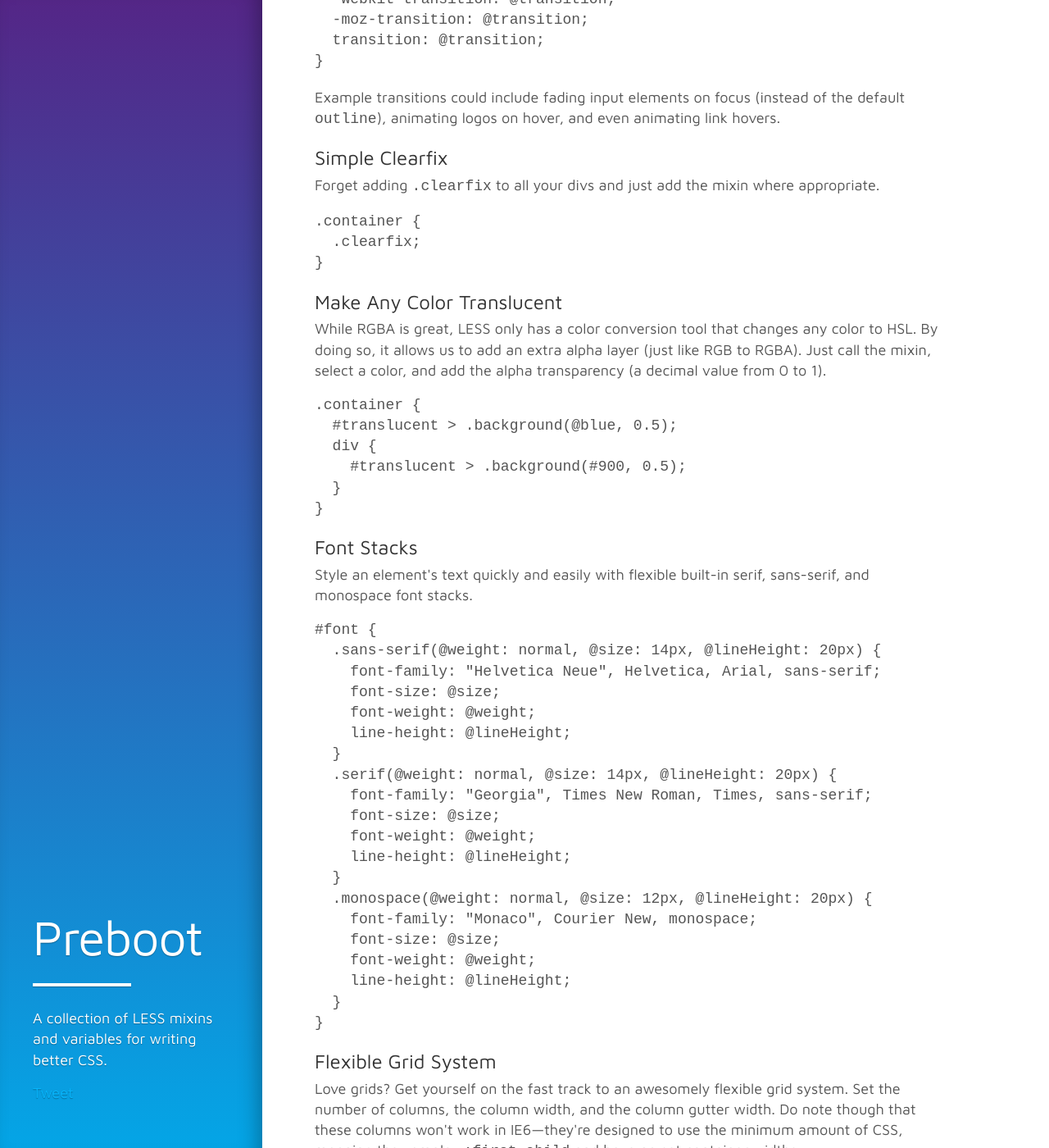
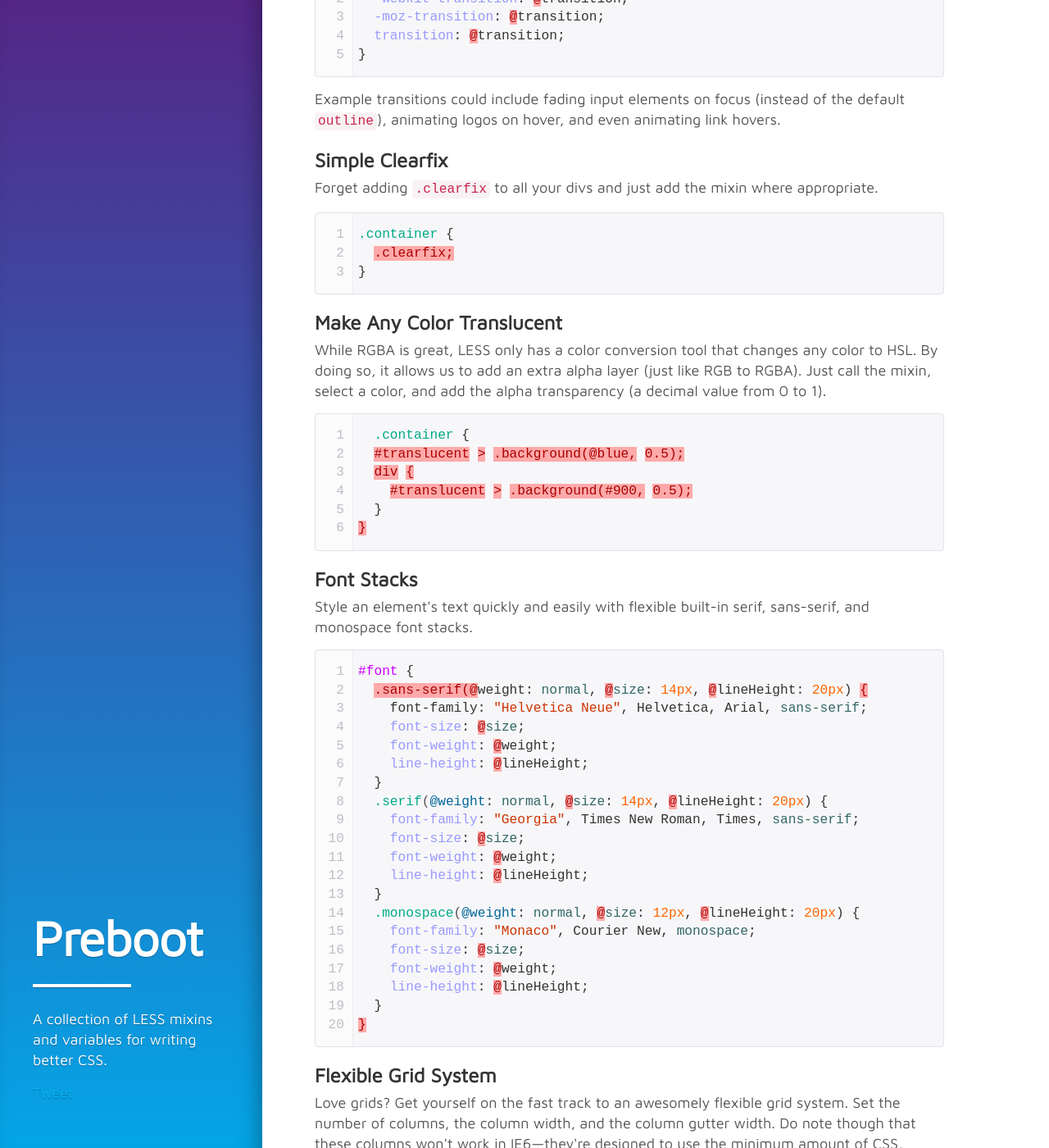
Before and after one commit to mdo/preboot, a Jekyll site: the page built from index.html, in a window 1280 px wide and 1400 px high, scrolled down 2491 px. Shown: the whole window at 82% size. Built offline with Jekyll 4.4.1, drawn with Linux system fonts in a browser that asks for light colours; comment, search, counter and statistics services are not loaded; some of the changed text lies outside the part shown.

Commit message:
fix up code blocks

```diff
--- a/index.html
+++ b/index.html
@@ -84,49 +84,61 @@
 
       <h3 id="box-shadow">Box (Drop) shadows</h3>
       <p>Give any element some depth in all the best browsers with a single rule. Be sure to use RGBA colors in your box shadows so they blend as seamlessly as possible with backgrounds.</p>
-<pre>.box-shadow(@shadow: 0 1px 3px rgba(0,0,0,.25)) {
+
+{% highlight css linenos %}
+.box-shadow(@shadow: 0 1px 3px rgba(0,0,0,.25)) {
   -webkit-box-shadow: @shadow;
   box-shadow: @shadow;
-}</pre>
+}
+{% endhighlight %}
 
       <h3 id="gradients">Gradients</h3>
       <p>Take any two colors and turn them into a most bodacious gradient of awesome. They even work with preset variables (see below) and RGBA colors. You can use vertical or horizontal gradients with the following lines of code:</p>
-<pre>#gradient > .vertical(#333,#000);
-#gradient > .horizontal(@blue,@red);</pre>
+{% highlight css linenos %}
+#gradient > .vertical(#333,#000);
+#gradient > .horizontal(@blue,@red);
+{% endhighlight %}
       <p>Two colors not enough? Go hog wild and add another color into the mix with a .three-color-gradient. Set the first color, the second color, the second color's color stop (a decimal value like 0.25), and the third color. Donezo.</p>
-<pre>#gradient > .vertical-three-colors(#777,#333,.25,#000);
-#gradient > .vertical-three-colors(@blue,@red,@purple);</pre>
+{% highlight css linenos %}
+#gradient > .vertical-three-colors(#777,#333,.25,#000);
+#gradient > .vertical-three-colors(@blue,@red,@purple);
+{% endhighlight %}
       <p>Go easy on those three color gradients though&mdash;they can get out of hand quick. Also, if you're feeling a little bit crazy, go ahead and take the <code>.vertical-three-colors</code> and expand them to four and five colors. Just don't let it get out of hand.</p>
 
       <h3 id="transitions">Transitions</h3>
       <p>Elegantly transition elements in style with a single rule.</p>
-<pre>.transition(@transition: all linear .2s) {
+{% highlight css linenos %}
+.transition(@transition: all linear .2s) {
   -webkit-transition: @transition;
   -moz-transition: @transition;
   transition: @transition;
-}</pre>
+}
+{% endhighlight %}
       <p>Example transitions could include fading input elements on focus (instead of the default <code>outline</code>), animating logos on hover, and even animating link hovers.</p>
 
       <h3 id="clearfix">Simple Clearfix</h3>
       <p>Forget adding <code>.clearfix</code> to all your divs and just add the mixin where appropriate.</p>
-<pre>.container {
+{% highlight css linenos %}
+.container {
   .clearfix;
 }
-</pre>
+{% endhighlight %}
 
       <h3 id="translucency">Make Any Color Translucent</h3>
       <p>While RGBA is great, LESS only has a color conversion tool that changes any color to HSL. By doing so, it allows us to add an extra alpha layer (just like RGB to RGBA). Just call the mixin, select a color, and add the alpha transparency (a decimal value from 0 to 1).</p>
-<pre>.container {
+{% highlight css linenos %}
+  .container {
   #translucent > .background(@blue, 0.5);
   div {
     #translucent > .background(#900, 0.5);
   }
 }
-</pre>
+{% endhighlight %}
 
       <h3 id="font-stacks">Font Stacks</h3>
       <p>Style an element's text quickly and easily with flexible built-in serif, sans-serif, and monospace font stacks.</p>
-<pre>#font {
+{% highlight css linenos %}
+#font {
   .sans-serif(@weight: normal, @size: 14px, @lineHeight: 20px) {
     font-family: "Helvetica Neue", Helvetica, Arial, sans-serif;
     font-size: @size;
@@ -145,7 +157,8 @@
     font-weight: @weight;
     line-height: @lineHeight;
   }
-}</pre>
+}
+{% endhighlight %}
 
       <h3 id="grid">Flexible Grid System</h3>
       <p>Love grids? Get yourself on the fast track to an awesomely flexible grid system. Set the number of columns, the column width, and the column gutter width. Do note though that these columns won't work in IE6&mdash;they're designed to use the minimum amount of CSS, meaning they employ <code>:first-child</code> and have no set container widths.</p>
--- a/less/docs.less
+++ b/less/docs.less
@@ -27,7 +27,7 @@
   font-family: "Maven Pro", "Helvetica Neue", Helvetica, sans-serif;
   font-size: 18px;
   font-weight: 400;
-  line-height: 1.4;
+  line-height: 25px;
   color: #555;
 }
 
@@ -44,7 +44,7 @@
 // Typography
 h1, h2, h3, h4, h5, h6 {
   margin: 20px 0 10px;
-  font-weight: 500;
+  font-weight: 600;
   line-height: 1.2;
   color: #333;
 }
@@ -73,33 +73,57 @@
 
 
 // Code!
-/*code, pre {
-  #gradient > .vertical(rgba(0,0,0,.15), rgba(0,0,0,0));
-  background-color: rgba(0,0,0,.3);
-  #font > .monospace();
-  text-shadow: 0 1px 1px rgba(0,0,0,.25);
-  @shadow: inset 0 1px 3px rgba(0,0,0,.25), 0 1px 0 rgba(255,255,255,.25);
-  .box-shadow(@shadow);
+
+// Inline and block code styles
+code,
+pre {
+  padding: 0 3px 2px;
+  color: #333;
+  border-radius: 4px;
 }
+
+// Inline code
 code {
-  padding: 3px 6px;
-  border-radius: 3px;
+  padding: 2px 4px;
+  font-size: 90%;
+  color: #c7254e;
+  background-color: #f9f2f4;
+  white-space: nowrap;
 }
+
+// Blocks of code
 pre {
-  margin: 20px 0;
-  padding: 20px;
-  color: #fff;
-  border-radius: 6px;
+  display: block;
+  padding: 15px;
+  margin: 0 0 20px;
+  line-height: 1.4;
+  word-break: break-all;
+  word-wrap: break-word;
+  white-space: pre;
   white-space: pre-wrap;
-}*/
+  background-color: #f5f5f5;
+  border: 1px solid rgba(0,0,0,.15);
+  border-radius: 4px;
 
+  // Account for some code outputs that place code tags in pre tags
+  code {
+    padding: 0;
+    color: inherit;
+    white-space: pre;
+    white-space: pre-wrap;
+    background-color: transparent;
+    border: 0;
+  }
+}
+
+// Pygments
 .highlight {
-  padding: 9px 14px;
+  padding: 14px;
   margin-bottom: 14px;
   background-color: #f7f7f9;
   border: 1px solid #e1e1e8;
   border-radius: 4px;
-  box-shadow: inset 40px 0 0 #fbfbfc, inset 41px 0 0 #ececf0;
+  box-shadow: inset 45px 0 0 #fbfbfc, inset 46px 0 0 #ececf0;
 }
 .highlight pre {
   padding: 0;
@@ -107,13 +131,9 @@
   background-color: transparent;
   border: 0;
 }
-.highlight pre code {
-  font-size: inherit;
-  color: #333; /* Effectively the base text color */
-}
 .highlight pre .lineno {
   display: inline-block;
-  width: 18px;
+  width: 20px;
   padding-right: 5px;
   margin-right: 10px;
   text-align: right;
```
